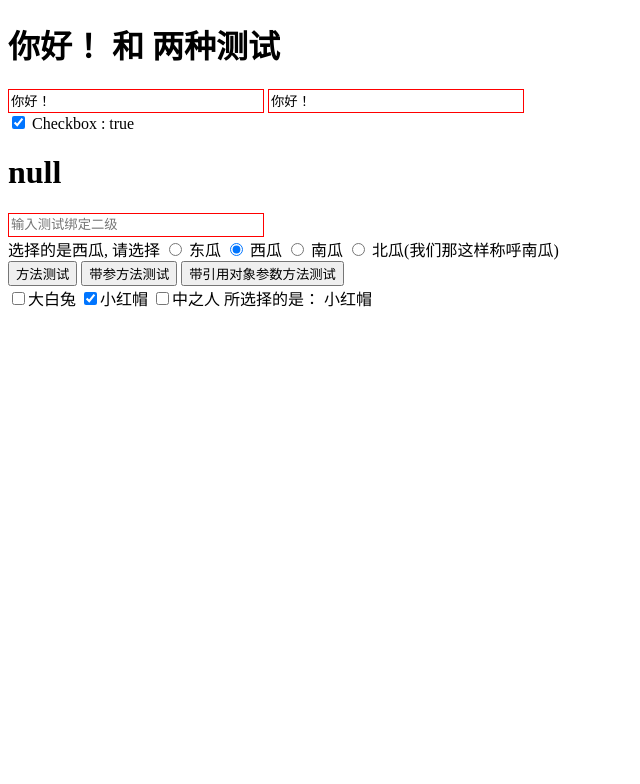
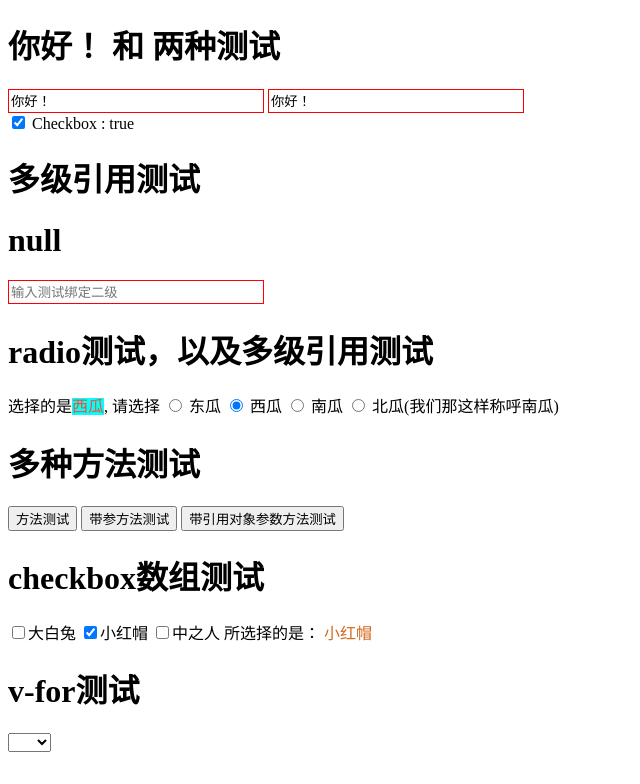
Before and after one commit to kamo2020/mia, a plain HTML site: page index.html in a window 1280 px wide. Shown: the whole page, without its empty margins (0-640 px from the left). Drawn offline with Linux system fonts and the light colour scheme.

Commit message:
v-for处理，checkbox前缀有问题

```diff
--- a/index.html
+++ b/index.html
@@ -10,12 +10,13 @@
 
 <body>
     <div id="el">
+        <div>
             <h1>{{ title }} 和 {{ content }}</h1>
             <input type="text" v-model="title" style="width: 250px; height: 20px; border: 1px solid red"
                 placeholder="输入测试绑定title">
             <input type="text" v-model="title" style="width: 250px; height: 20px; border: 1px solid red"
                 placeholder="输入测试绑定title">
-
+        </div>
         <div class="checkbox">
             <label>
                 <input type="checkbox" v-model="lever">
@@ -23,13 +24,18 @@
             </label>
         </div>
 
+        <div>
+            <h1>多级引用测试</h1>
             <h1>{{ more.m3 }}</h1>
             <input type="text" v-model="more.m3" style="width: 250px; height: 20px; border: 1px solid red"
                 placeholder="输入测试绑定二级">
+        </div>
 
 
-        <div class="radio">
-            <span>选择的是{{ radio.r1 }}, 请选择</span>
+
+        <div>
+            <h1>radio测试，以及多级引用测试</h1>
+            <span>选择的是<span style="color: rgb(247, 76, 46); background-color: cyan;">{{ radio.r1 }}</span>, 请选择</span>
             <label>
                 <input type="radio" name="radio.r1" id="input" value="东瓜" v-model="radio.r1">
                 东瓜
@@ -46,16 +52,20 @@
                 <input type="radio" name="radio.r1" id="input" value="北瓜" v-model="radio.r1">
                 北瓜(我们那这样称呼南瓜)
             </label>
-
         </div>
 
+        <div>
+            <h1>多种方法测试</h1>
             <button v-on:click="say1">方法测试</button>
 
             <button v-on:click="say2('毛毛虫', '西瓜虫', 421, '蜜蜂')">带参方法测试</button>
 
             <button v-on:click="say3(title, more.m1)">带引用对象参数方法测试</button>
+        </div>
+
 
         <div>
+            <h1>checkbox数组测试</h1>
             <label>
                 <input type="checkbox" name="cb1" v-model="cBoxs" value="大白兔">大白兔
             </label>
@@ -66,9 +76,17 @@
                 <input type="checkbox" name="cb3" v-model="cBoxs" value="中之人">中之人
             </label>
             所选择的是：
-            {{ cBoxs }}
+            <span style="color: chocolate;">{{ cBoxs }}</span>
         </div>
 
+
+        <div>
+            <h1>v-for测试</h1>
+
+            <select name="city" v-model="city">
+                <option v-for="city in cities" value="city">{{ city }}</option>
+            </select>
+        </div>
     </div>
 </body>
 
@@ -86,7 +104,8 @@
             radio: {
                 r1: "西瓜"
             },
-            cBoxs: ["小红帽"]
+            cBoxs: ["小红帽"],
+            cities: ["武汉市", "浣熊市", "暗区"]
         },
         method: {
             say1: function () {
--- a/mia.js
+++ b/mia.js
@@ -48,7 +48,7 @@ class MIA {
         // 数组变动的监视
         if (value instanceof Array) {
             ["push", "splice"].forEach(methodName => {
-                let method = Array.prototype[methodName];
+                let method = value[methodName];
                 method.__prefix__ = (keyPrefix) ? keyPrefix + "." : "";
                 value[methodName] = new Proxy(method, {
                     apply: (target, thisArg, argumentsList) => {
@@ -102,9 +102,12 @@ class StrategyPool {
             integerExp: /^\d+$/,
             stringExp: /^["']{1}(.+)["']{1}$/,
             referenceExp: /^[\w\d\._]+$/,
+            vFor: /v-for/,
+            vForExtract: /^[\s\(]*([^\)]*)[\s\)]*in\s*([\d\w_]*)\s?$/
         }
         // 特定属性
-        this.specialAttrs = ["v-model", "v-value", "v-text", "v-on"];
+        this.specialAttrs = ["v-for", "v-model", "v-value", "v-text", "v-on"];
+
         // 拥有该属性的元素的渲染方式，当options.data中的字段的值被修改后自动执行对应方法修改该元素的相关内容
         this.specialMethod = {
             "v-model": function (element) {
@@ -135,7 +138,6 @@ class StrategyPool {
                                 packet.node.checked = (StrategyPool.val(packet.mia.data, packet.key).indexOf(packet.node.value) != -1) ? "checked" : "";
                                 packet.node.addEventListener("input", () => {
                                     let value = StrategyPool.val(packet.mia.data, packet.key);
-                                    value.__nowNode__ = packet.node;
                                     if (packet.node.checked) {
                                         value.push(packet.node.value);
                                     } else {
@@ -193,16 +195,24 @@ class StrategyPool {
         let attrCollector = [].filter.call(element.attributes, (attr) => { return (this.specialAttrs.indexOf(attr.name.split(":")[0]) != -1) });
         // 有用属性为0，结束
         if (attrCollector.length == 0) return;
+        // 排序，让某个属性优先执行比如v-for
+        attrCollector.sort((a, b) => { return (this.specialAttrs.indexOf(a.name.split(":")[0]) < this.specialAttrs.indexOf(b.name.split(":")[0])) ? -1 : 1 });
 
         attrCollector.forEach(attr => {
             const key = attr.value.trim(); const name = attr.name;
-            if (this.exp.method.test(name)) {// 如果通过该属性是v-on开头的，则直接注册相关事件即可
+            // 如果通过该属性是v-on开头的，则直接注册相关事件即可
+            if (this.exp.method.test(name)) {
                 this.methodProcess(key, name, element);
-            } else if (this.exp.key.test(key)) {// 如果该属性不是v-on开头的，并且该属性的值(key)只是简单的变量名，则为该元素创建对应的setter事件
+            } // 如果该属性是v-for则进行复杂的处理
+            else if (this.exp.vFor.test(name)) {
+                this.vForProcess(key, name, element);
+            } // 如果该属性不是v-on开头的，并且该属性的值(key)只是简单的变量名，则为该元素创建对应的setter事件
+            else if (this.exp.key.test(key)) {
                 // 获取该key在策略池中保存的策略组，然后将新的策略添加到组中
                 let processors = this.pool[key] || (this.pool[key] = []);
                 processors.push(new ElementProcessor(key, element, this.mia, this.specialMethod[name](element), this.specialInitMethod[name](element)));
-            } else {//todo 运算符处理
+            } //todo 运算符处理
+            else {
                 console.log("运算符待处理");
             }
         })
@@ -267,6 +277,17 @@ class StrategyPool {
             console.log("运算表达式待处理！");
         }
     }
+
+    // v-for的特殊处理，
+    vForProcess(attrVal, arrtName, element) {
+        let blackMagic = [].slice.call(attrVal.match(this.exp.vForExtract), 1);
+        let forObject = StrategyPool.val(this.mia.data, blackMagic[1]);
+
+        for (let key in forObject) {
+            const value = forObject[key];
+            let text = element.textContent;
+        }
+    }
 }
 
 class TextProcessor {
```
Lines whose indentation alone changed are shown as unchanged.
